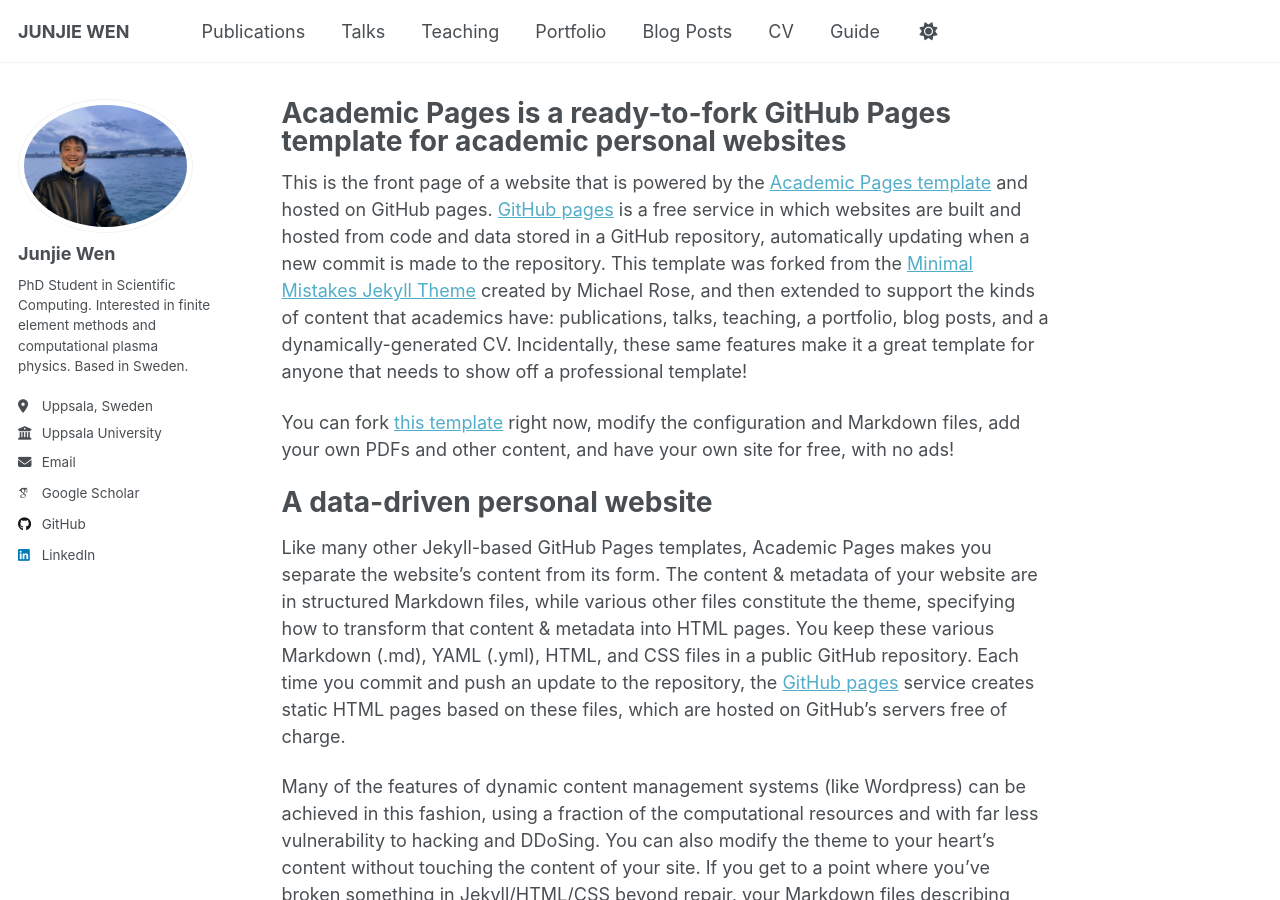
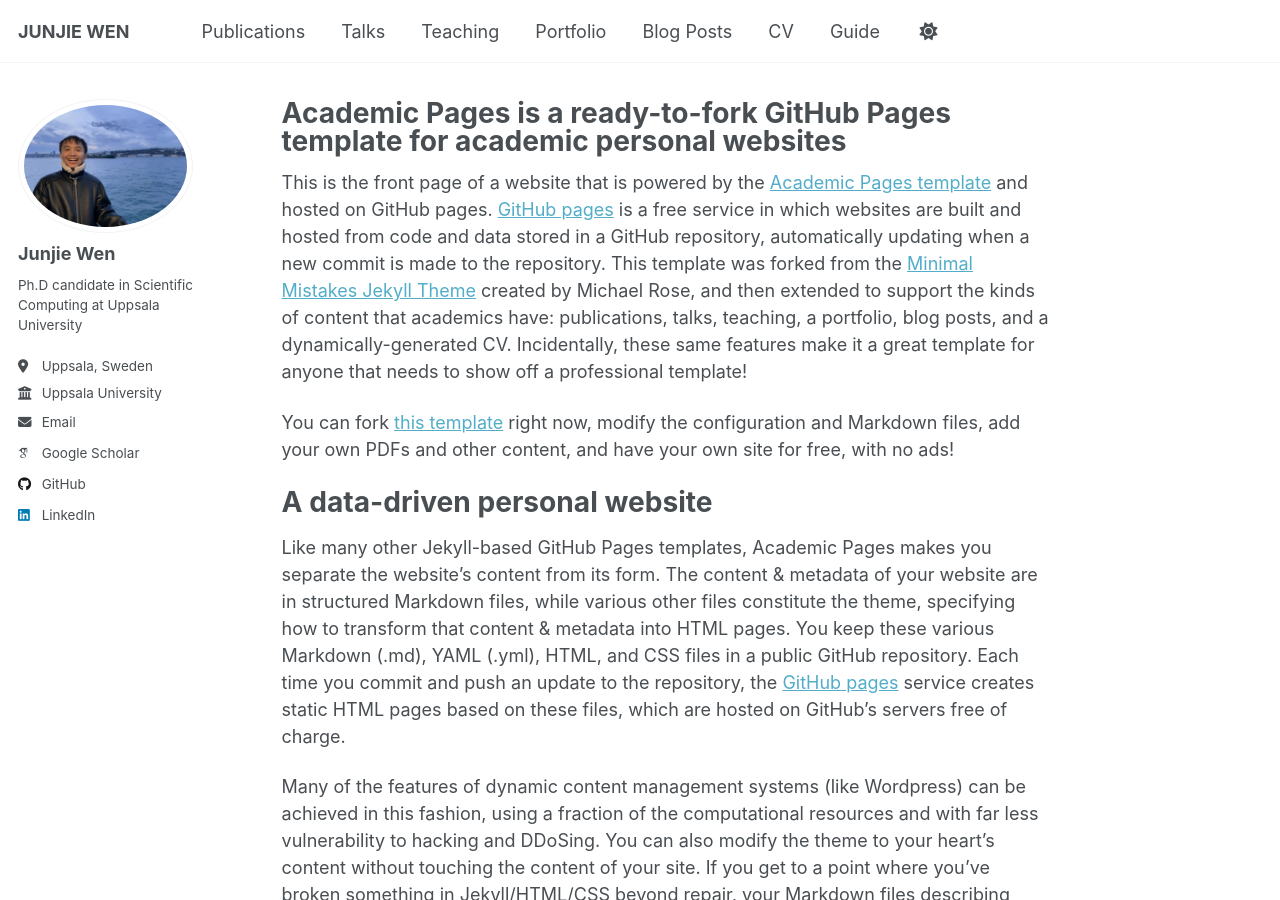
Before and after one commit to WjjSteve/WjjSteve.github.io, a Jekyll site: the page built from _pages/about.md, in a window 1280 px wide and 900 px high. Built offline with Jekyll 4.4.1, drawn with Linux system fonts in a browser that asks for light colours; some web fonts are replaced; a script that is not in the unit is left out.

Commit message:
Update _config.yml

```diff
--- a/_config.yml
+++ b/_config.yml
@@ -25,7 +25,7 @@ author:
   avatar           : "profile.png"  # Place your profile image here
   name             : "Junjie Wen"
   pronouns         :  # Optional, e.g. "he/him"
-  bio              : "PhD Student in Scientific Computing. Interested in finite element methods and computational plasma physics. Based in Sweden."
+  bio              : "Ph.D candidate in Scientific Computing at Uppsala University"
   location         : "Uppsala, Sweden"
   employer         : "Uppsala University"
   uri              :  # Optional personal website URL
```
